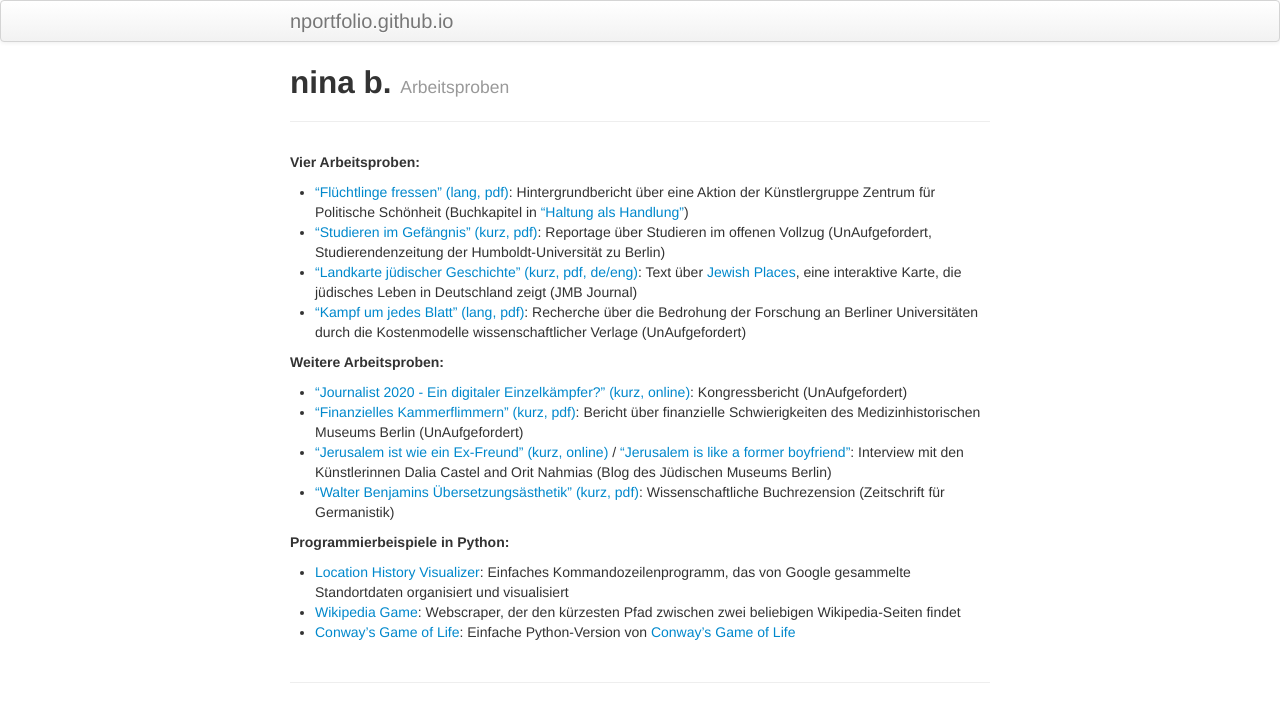
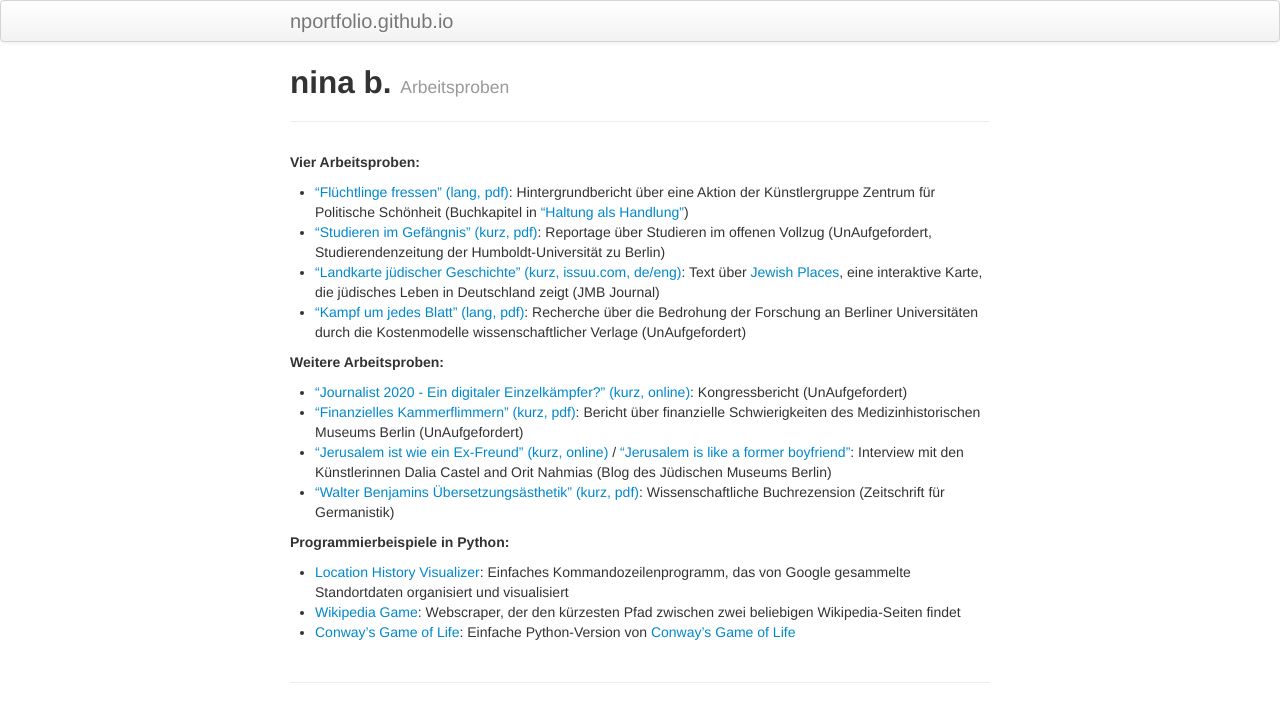
Before and after one commit to nportfolio/nportfolio.github.io, a Jekyll site: the page built from de.md, in a window 1280 px wide. Shown: the top 722 px of the page. Built offline with Jekyll 4.4.1, drawn with Linux system fonts in a browser that asks for light colours.

Commit message:
Update de.md

```diff
--- a/de.md
+++ b/de.md
@@ -8,7 +8,7 @@ description: portfolio
 **Vier Arbeitsproben:**
 - ["Flüchtlinge fressen" (lang, pdf)](/texts/ZPS_Hintergrundbericht_Fluechtlinge_fressen.pdf): Hintergrundbericht über eine Aktion der Künstlergruppe Zentrum für Politische Schönheit (Buchkapitel in ["Haltung als Handlung"](http://editionmetzel.de/buecher/haltung-als-handlung-das-zentrum-fuer-politische-schoenheit.html))
 - ["Studieren im Gefängnis" (kurz, pdf)](/texts/UnAuf_Studieren_im_Gefaengnis.pdf): Reportage über Studieren im offenen Vollzug (UnAufgefordert, Studierendenzeitung der Humboldt-Universität zu Berlin)
-- ["Landkarte jüdischer Geschichte" (kurz, pdf, de/eng)](/texts/JMB_Journal_Jewish_Places.pdf): Text über [Jewish Places](https://www.jewish-places.de/), eine interaktive Karte, die jüdisches  Leben in Deutschland zeigt (JMB Journal)
+- ["Landkarte jüdischer Geschichte" (kurz, issuu.com, de/eng)](https://www.jmberlin.de/jmb-journal-19-revolutionen): Text über [Jewish Places](https://www.jewish-places.de/), eine interaktive Karte, die jüdisches Leben in Deutschland zeigt (JMB Journal)
 - ["Kampf um jedes Blatt" (lang, pdf)](/texts/UnAuf_Elsevier.pdf): Recherche über die Bedrohung der Forschung an Berliner Universitäten durch die Kostenmodelle wissenschaftlicher Verlage (UnAufgefordert)
 
 **Weitere Arbeitsproben:**
```
